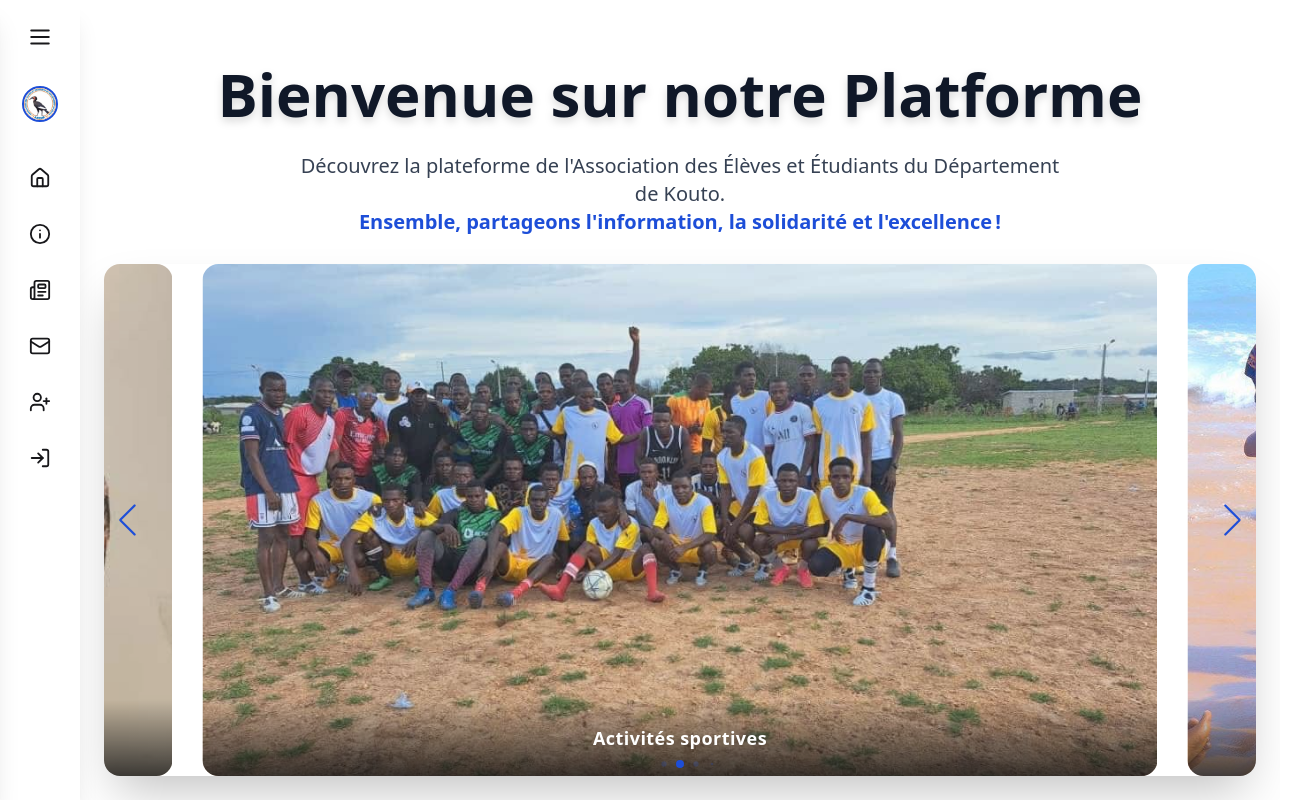
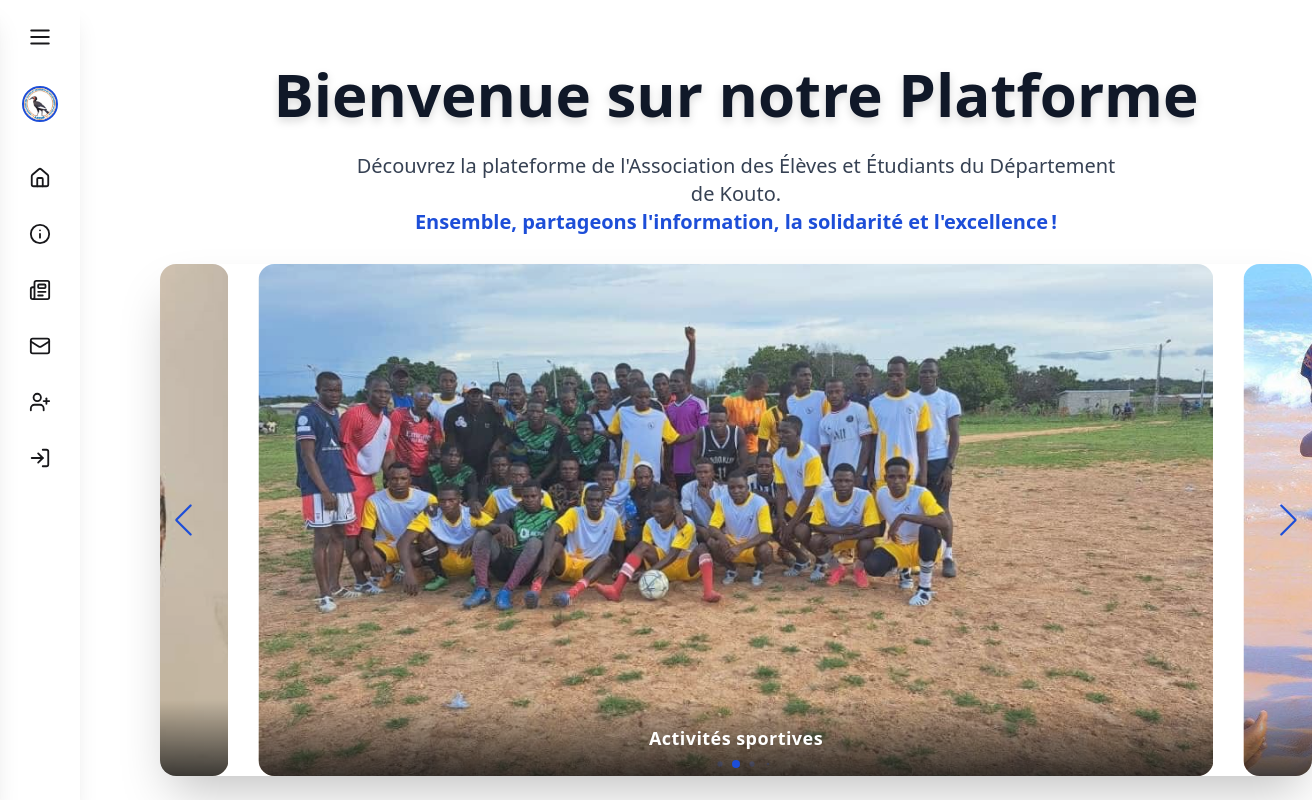
Before and after one commit to Oum731/aeedk-frontend, a React (Vite) app: page / in a window 1280 px wide. Shown: the top 800 px of the page, 1312 px wide, since content can reach past the window. Built offline with nearby package versions, Linux system fonts and the light colour scheme; no server answers.

Commit message:
Mise à jour App.jsx et Footer

```diff
--- a/src/App.jsx
+++ b/src/App.jsx
@@ -70,14 +70,16 @@ export default function App() {
   }
 
   return (
-    <div
-      className="min-h-screen flex flex-col"
-      style={{ backgroundColor: "#ffff" }}
-    >
+    <div className="min-h-screen flex flex-col bg-white">
+      {/* Barre latérale / Mini-sidebar */}
       <Navbar user={user} onNavigate={handleNavigate} />
-      <div className="pt-16 px-4 max-w-7xl mx-auto scroll-smooth flex-1 w-full">
+
+      {/* Contenu principal décalé à droite pour libérer l'espace de la barre */}
+      <main className="pl-16 md:pl-20 pt-16 px-4 w-full flex-1 scroll-smooth max-w-screen-2xl mx-auto">
         {mainContent}
-      </div>
+      </main>
+
+      {/* Pied de page décalé de la même façon */}
       <div className="pl-16 md:pl-20 w-full">
         <Footer />
       </div>
```
